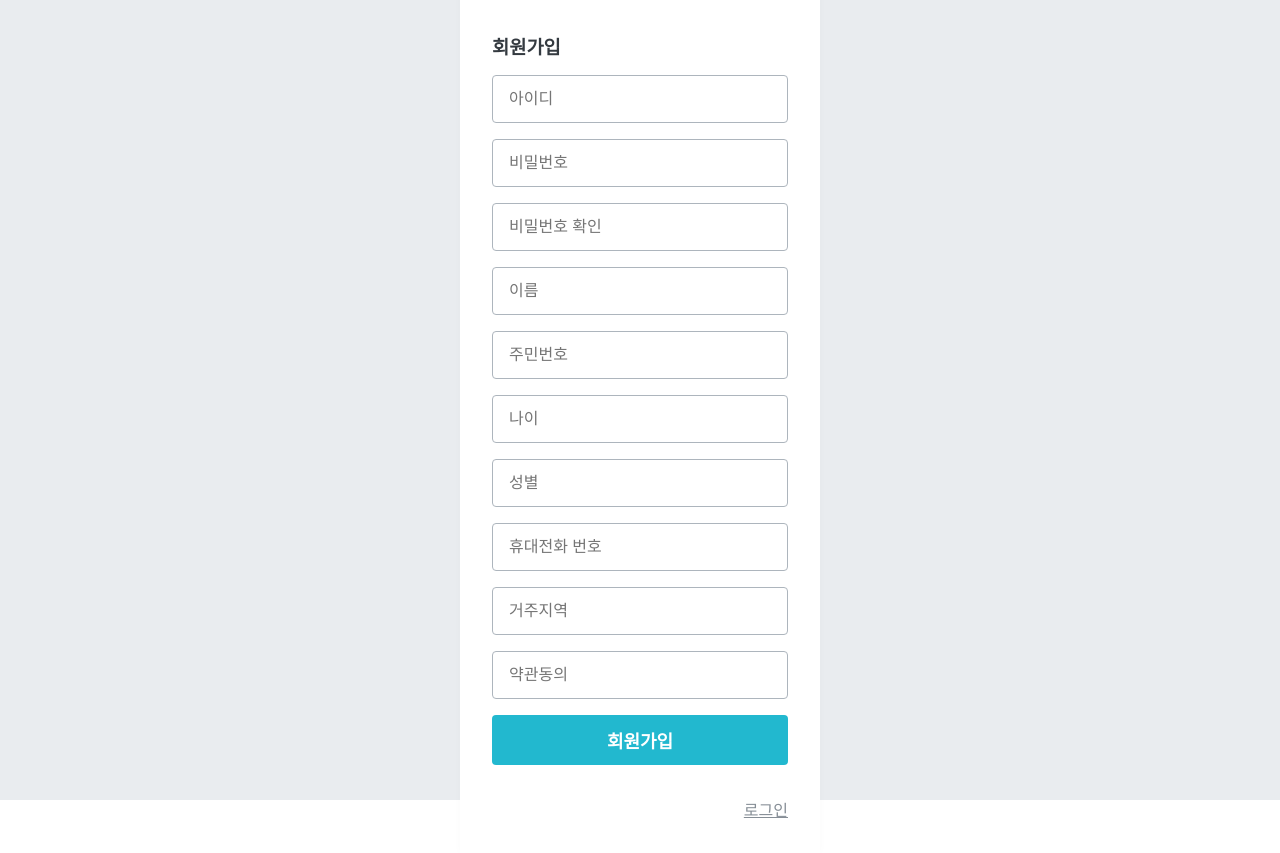
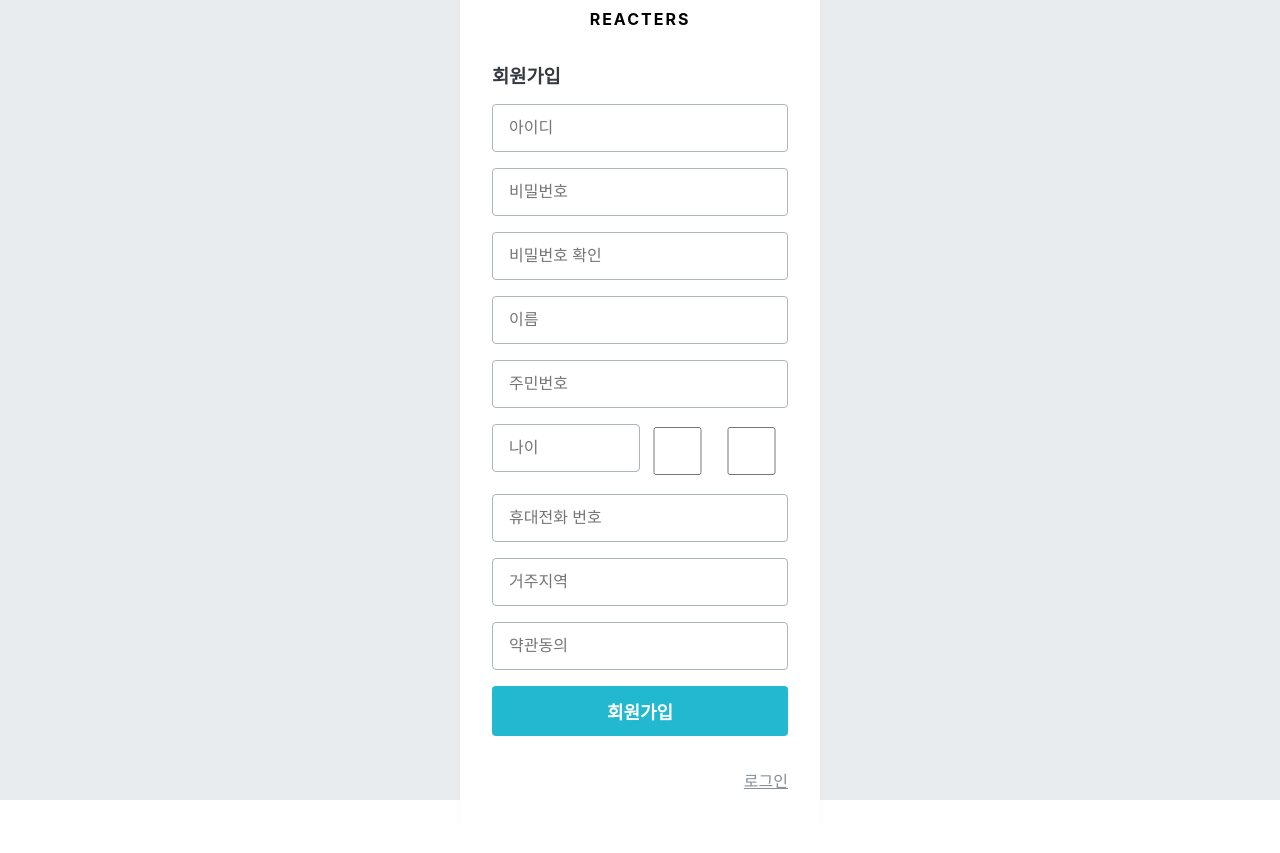
Before and after one commit to merong245/vaccine-reservation, a React (Create React App) app in the folder frontend/: page /register in a window 1280 px wide. After the commit the page ends 824 px from the top, so only its background shows below. Built offline with nearby package versions, Linux system fonts and the light colour scheme.

Commit message:
add readme, react port number

```diff
--- a/frontend/package.json
+++ b/frontend/package.json
@@ -21,7 +21,7 @@
     "web-vitals": "^1.0.1"
   },
   "scripts": {
-    "start": "react-scripts start",
+    "start": "set PORT=3001 && react-scripts start",
     "build": "react-scripts build",
     "test": "react-scripts test",
     "eject": "react-scripts eject"
@@ -44,5 +44,5 @@
       "last 1 safari version"
     ]
   },
-  "proxy": "http://localhost:8080/"
+  "proxy": "http://localhost:3000/"
 }
--- a/frontend/src/components/auth/AuthForm.js
+++ b/frontend/src/components/auth/AuthForm.js
@@ -16,6 +16,13 @@ const AuthFormBlock = styled.div`
   }
 `;
 
+const InputBlcok = styled.div`
+  display: flex;
+  & + & {
+    margin-top: 1rem;
+  }
+`;
+
 /**
  * styled input
  */
@@ -30,9 +37,6 @@ const StyledInput = styled.input`
   &:focus {
     color: $oc-teal-7;
     border: 1px solid ${palette.gray[7]};
-  }
-  & + & {
-    margin-top: 1rem;
   }
 `;
 
@@ -76,6 +80,7 @@ const AuthForm = ({ type, form, onChange, onSubmit, error }) => {
     <AuthFormBlock>
       <h3>{text}</h3>
       <form onSubmit={onSubmit}>
+        <InputBlcok>
           <StyledInput
             autoComplete="id"
             name="id"
@@ -83,6 +88,8 @@ const AuthForm = ({ type, form, onChange, onSubmit, error }) => {
             onChange={onChange}
             value={form.id}
           />
+        </InputBlcok>
+        <InputBlcok>
           <StyledInput
             autoComplete="new-password"
             name="password"
@@ -91,8 +98,10 @@ const AuthForm = ({ type, form, onChange, onSubmit, error }) => {
             onChange={onChange}
             value={form.password}
           />
+        </InputBlcok>
         {type === 'register' && (
           <>
+            <InputBlcok>
               <StyledInput
                 autoComplete="new-password"
                 name="passwordConfirm"
@@ -101,12 +110,16 @@ const AuthForm = ({ type, form, onChange, onSubmit, error }) => {
                 onChange={onChange}
                 value={form.passwordConfirm}
               />
+            </InputBlcok>
+            <InputBlcok>
               <StyledInput
                 name="name"
                 placeholder="이름"
                 onChange={onChange}
                 value={form.name}
               />
+            </InputBlcok>
+            <InputBlcok>
               <StyledInput
                 name="registration_number"
                 placeholder="주민번호"
@@ -114,6 +127,8 @@ const AuthForm = ({ type, form, onChange, onSubmit, error }) => {
                 onChange={onChange}
                 value={form.registration_number}
               />
+            </InputBlcok>
+            <InputBlcok>
               <StyledInput
                 name="age"
                 placeholder="나이"
@@ -122,31 +137,49 @@ const AuthForm = ({ type, form, onChange, onSubmit, error }) => {
                 max="150"
                 onChange={onChange}
                 value={form.age}
+                style={{ width: '50%' }}
+              />
+              <InputBlcok style={{ width: '50%' }}>
+                <StyledInput
+                  name="sex"
+                  type="checkbox"
+                  onSelect={onChange}
+                  value="M"
+                  style={{ width: '50%' }}
                 />
                 <StyledInput
                   name="sex"
-              placeholder="성별"
+                  type="checkbox"
                   onChange={onChange}
-              value={form.sex}
+                  value="F"
+                  style={{ width: '50%', display: 'flex' }}
                 />
+              </InputBlcok>
+            </InputBlcok>
+            <InputBlcok>
               <StyledInput
                 name="phone_number"
                 placeholder="휴대전화 번호"
                 onChange={onChange}
                 value={form.phone_number}
               />
+            </InputBlcok>
+            <InputBlcok>
               <StyledInput
                 name="residence"
                 placeholder="거주지역"
                 onChange={onChange}
                 value={form.residence}
               />
+            </InputBlcok>
+            <InputBlcok>
               <StyledInput
                 name="terms"
                 placeholder="약관동의"
                 onChange={onChange}
                 value={form.terms}
               />
+            </InputBlcok>
           </>
         )}
         {error && <ErrorMessage>{error}</ErrorMessage>}
```
Also changed, not shown: 1 other file (tests, documents, lock files or other folders). Lines whose indentation alone changed are shown as unchanged.
